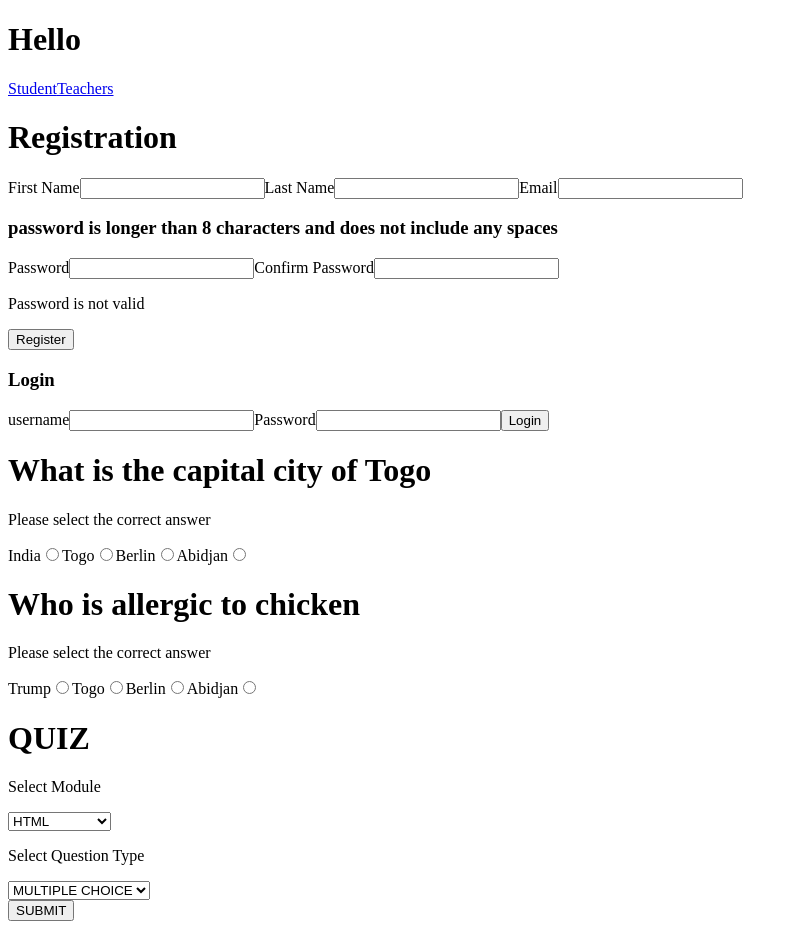
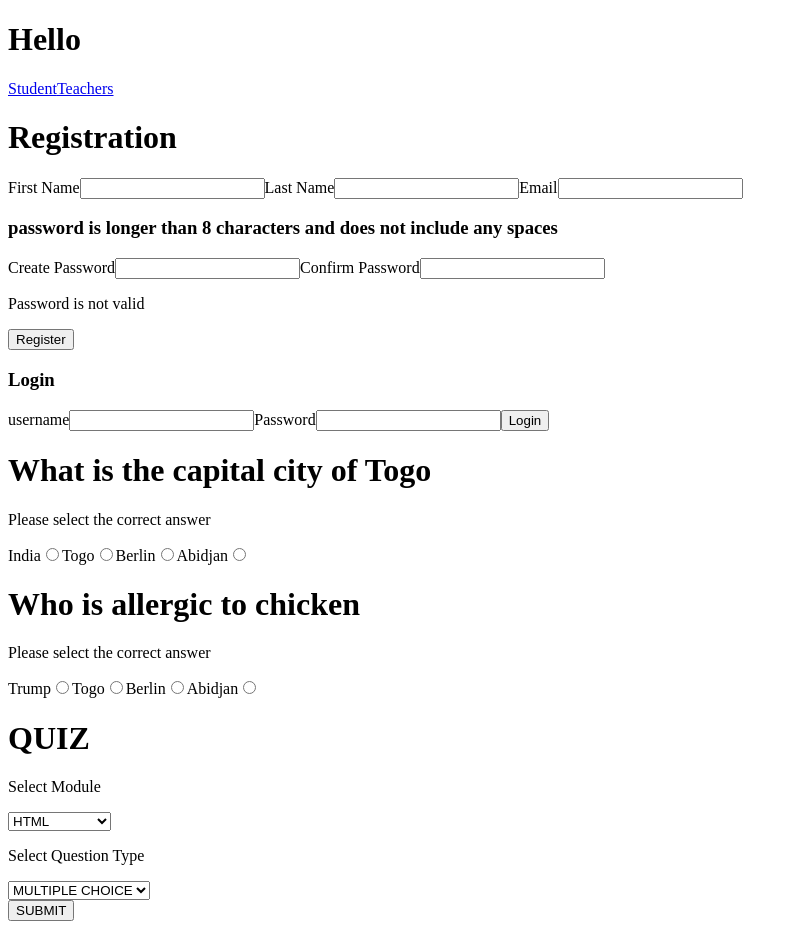
Before and after one commit to Fatimohkuforiji1/modest-buffalo-quizz, a React (Create React App) app in the folder client/: page / in a window 1280 px wide. Shown: the whole page, without its empty margins (0-798 px from the left). Built offline with nearby package versions, Linux system fonts and the light colour scheme.

Commit message:
modest-buffalo-quiz

```diff
--- a/client/src/Component/registrationForm.js
+++ b/client/src/Component/registrationForm.js
@@ -67,7 +67,7 @@ const RegistrationForm = () => {
           <h3>
             password is longer than 8 characters and does not include any spaces
           </h3>
-          Password
+          Create Password
           <input
             type="password"
             name="password"
```
